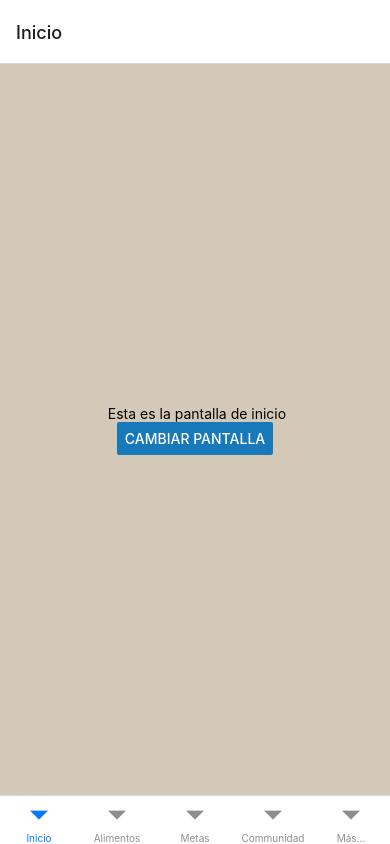
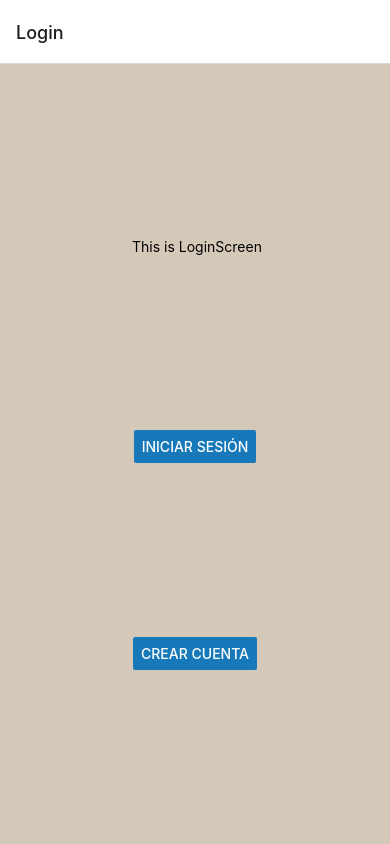
Before and after one commit to RzRaul/CimaSalud, a React Native app: screen /More in a window 390 px wide. Built offline with nearby package versions, Linux system fonts and the light colour scheme.

Commit message:
Se creó un login de ejemplo, falta conectarlo a MongoDB

```diff
--- a/App.js
+++ b/App.js
@@ -3,6 +3,8 @@ import { NavigationContainer } from "@react-navigation/native";
 import { createNativeStackNavigator } from "@react-navigation/native-stack";
 import {createBottomTabNavigator} from "@react-navigation/bottom-tabs";
 import {createDrawerNavigator} from "@react-navigation/drawer";
+import {AuthContext} from "./utils/AuthContext";
+import { loginReducer, initialState } from "./utils/authReducer";
 
 
 import HomeScreen from "./screens/HomeScreen";
@@ -14,67 +16,83 @@ import CommunityScreen from "./screens/CommunityScreen";
 import MoreScreen from "./screens/MoreScreen";
 import SplashScreen from "./screens/SplashScreen";
 
+const RootStack = createNativeStackNavigator();
 const LogStack = createNativeStackNavigator();
 const Tabs = createBottomTabNavigator();
-const Draws = createDrawerNavigator();
 
-// const LogScreen = () =>(
-//   <LogStack.Navigator>
-//     <LogStack.Screen  name= "Login" component={LoginScreen}/>
-//     <LogStack.Screen  name= "SignUp" component={SignupScreen}/>
-//   </LogStack.Navigator>
-// );
+const RootStackScreen = ({userToken})=>(
+    <RootStack.Navigator screenOptions={{headerShown:false}}>
+      {!userToken?(
+        <RootStack.Screen name="Auth" component={LogScreen}/>
+      ):(
+        <RootStack.Screen name="App" component={TabsScreen}/>
+      )}
+    </RootStack.Navigator>
+);
+const LogScreen = () =>(
+  <LogStack.Navigator>
+    <LogStack.Screen  name= "Login" component={LoginScreen}/>
+    <LogStack.Screen  name= "SignUp" component={SignupScreen}/>
+  </LogStack.Navigator>
+);
 
 
-// const TabsScreen = () =>(
-//   <Tabs.Navigator>
-//     <Tabs.Screen name="Home" component={HomeScreen} />
-//     <Tabs.Screen name="Food" component={FoodScreen} />
-//     <Tabs.Screen name="Goal" component={GoalScreen} />
-//     <Tabs.Screen name="Community" component={CommunityScreen} />
-//     <Tabs.Screen name="More" component={MoreScreen} />
-//   </Tabs.Navigator>
-// );
+const TabsScreen = () =>(
+  <Tabs.Navigator>
+    <Tabs.Screen name="Home" component={HomeScreen} />
+    <Tabs.Screen name="Food" component={FoodScreen} />
+    <Tabs.Screen name="Goal" component={GoalScreen} />
+    <Tabs.Screen name="Community" component={CommunityScreen} />
+    <Tabs.Screen name="More" component={MoreScreen} />
+  </Tabs.Navigator>
+);
 
 function App() {
-  // const [isLoading, setIsLoading] = React.useState(true); //Custom Splash
-  // React.useEffect(()=>{
-  //   setTimeout(()=>{
-  //     setIsLoading(false);
-  //   },1000);
-  // }
+  //const [isLoading, setIsLoading] = React.useState(true); //Custom Splash
+  //const [userToken, setuserToken] = React.useState(null);
+  const [loginState, dispatch] = React.useReducer(loginReducer,initialState);
 
-  // );
-  // if(isLoading){
-  //   return (<SplashScreen/>);
-  // }
-  const [userToken, setuserToken] = React.useState(null);
-  // const authContext = React.useMemo(()=>{
-  //   return {
-  //     signIn:()=>{
+  const authContext = React.useMemo(()=>{
+    return {
+      signIn: (eMail,userPassword) => {
+      //  setuserToken('asd');
+      //  setIsLoading(false);
+      let userToken;
+      if(eMail && userPassword){
+        userToken = 'asd';
+      }
+      dispatch({type: 'login', userMail: eMail, token: userToken});
+      },
+      signOut: () => {
+      //  setuserToken(null);
+      //  setIsLoading(false);
+      dispatch({type: 'logout'});
+      },
+      signUp: () => {
+      //  setuserToken('asd');
+      //  setIsLoading(false);
+      },
+    };
+  }, []);
+  React.useEffect(()=>{
+    setTimeout(()=>{
+      //setIsLoading(false);
+      dispatch({type:'signup', token:null});
+    },1000);
+  },[]);
 
-  //     },
-  //     signUp:
-  //   }
-  // });
+  if(loginState.isLoading){
+    return (<SplashScreen/>);
+  }
+
+
 
   return (
-    <NavigationContainer>
-      {!userToken ? (
-        <Tabs.Navigator>
-          <Tabs.Screen name='Inicio' component={HomeScreen} />
-          <Tabs.Screen name='Alimentos' component={FoodScreen} />
-          <Tabs.Screen name='Metas' component={GoalScreen} />
-          <Tabs.Screen name='Communidad' component={CommunityScreen} />
-          <Tabs.Screen name='Más...' component={MoreScreen} />
-        </Tabs.Navigator>
-      ) : (
-        <LogStack.Navigator>
-          <LogStack.Screen name='Login' component={LoginScreen} />
-          <LogStack.Screen name='SignUp' component={SignupScreen} />
-        </LogStack.Navigator>
-      )}
-    </NavigationContainer>
+    <AuthContext.Provider value={authContext}>
+      <NavigationContainer>
+        <RootStackScreen userToken={loginState.userToken} />
+      </NavigationContainer>
+    </AuthContext.Provider>
   );
 };
 
--- a/screens/HomeScreen.js
+++ b/screens/HomeScreen.js
@@ -1,21 +1,22 @@
-import React, {useContext, useEffect} from 'react';
+import React, { useEffect} from 'react';
 import { Button, FlatList, Text, View } from 'react-native';
 import { StyleSheet } from 'react-native';
+import { AuthContext } from '../utils/AuthContext';
 
 
 import styles from '../styles/styles';
 
 const Home = ({navigation}) => {
     //const {state, getUserInfo} = useContext(Context);
-
+    const {signOut} = React.useContext(AuthContext);
 
     return (
         <View style = {styles.container}>
             <Text>  Esta es la pantalla de inicio </Text>
             <Button
-                title='Cambiar pantalla'
+                title='Cerrar sesión'
                 color = '#1779ba'
-                onPress = {()=> navigation.navigate('')}
+                onPress = {()=> signOut()}
             />
 
         </View>
--- a/screens/LoginScreen.js
+++ b/screens/LoginScreen.js
@@ -1,11 +1,18 @@
 import React from 'react';
 import { Button, Text, View } from 'react-native';
 import styles from '../styles/styles';
+import { AuthContext } from '../utils/AuthContext';
 
 const Login = ({navigation}) => {
+    const {signIn} = React.useContext(AuthContext);
     return (
         <View style = {styles.container}>
             <Text>  This is LoginScreen </Text>
+            <Button
+                title='Iniciar sesión'
+                color = '#1779ba'
+                onPress = {()=> signIn('asd', 'asd')}
+            />
             <Button
                 title='Crear Cuenta'
                 color = '#1779ba'
--- a/screens/SignupScreen.js
+++ b/screens/SignupScreen.js
@@ -1,15 +1,17 @@
 import React from "react";
 import {View, StyleSheet, Text, Button} from 'react-native';
 import styles from '../styles/styles';
+import { AuthContext } from '../utils/AuthContext';
 
 const SignupScreen= ({navigation})=>{
+	const {signIn} = React.useContext(AuthContext);
 	return (
 		<View style = {styles.container}>
             <Text>  This is SignUp </Text>
             <Button
                 title='Crear Cuenta'
                 color = '#1779ba'
-                onPress = {()=> navigation.pop()}
+                onPress = {()=> signIn('asd', 'asd')}
             />
         </View>
 
--- a/styles/styles.js
+++ b/styles/styles.js
@@ -9,6 +9,6 @@ export default StyleSheet.create({
         flex: 1,
         backgroundColor: '#d4c9b9',
         alignItems: 'center',
-        justifyContent: 'center'
+        justifyContent: 'space-evenly',
     }
 });
--- /dev/null
+++ b/utils/AuthContext.js
@@ -0,0 +1,4 @@
+import React from "react";
+
+
+export const AuthContext = React.createContext();
--- /dev/null
+++ b/utils/authReducer.js
@@ -0,0 +1,41 @@
+import React from "react";
+
+
+export const loginReducer = (prevState, action)=>{
+	switch (action.type) {
+		case 'get_token':
+			return {
+				...prevState,
+				userToken: action.token,
+				isLoading: false
+			};
+		case 'login':
+			return {
+				...prevState,
+				userMail: action.mail,
+				userToken: action.token,
+				isLoading: false
+			};
+		case 'logout':
+			return {
+				...prevState,
+				userToken: null,
+				isLoading: false
+			};
+		case 'signup':
+			return {
+				...prevState,
+				userMail: action.mail,
+				userToken: action.token,
+				isLoading: false
+			};
+		default:
+			break;
+	}
+};
+
+export const initialState = {
+	userName: '',
+	userToken: null,
+	isLoading: true
+}
```
